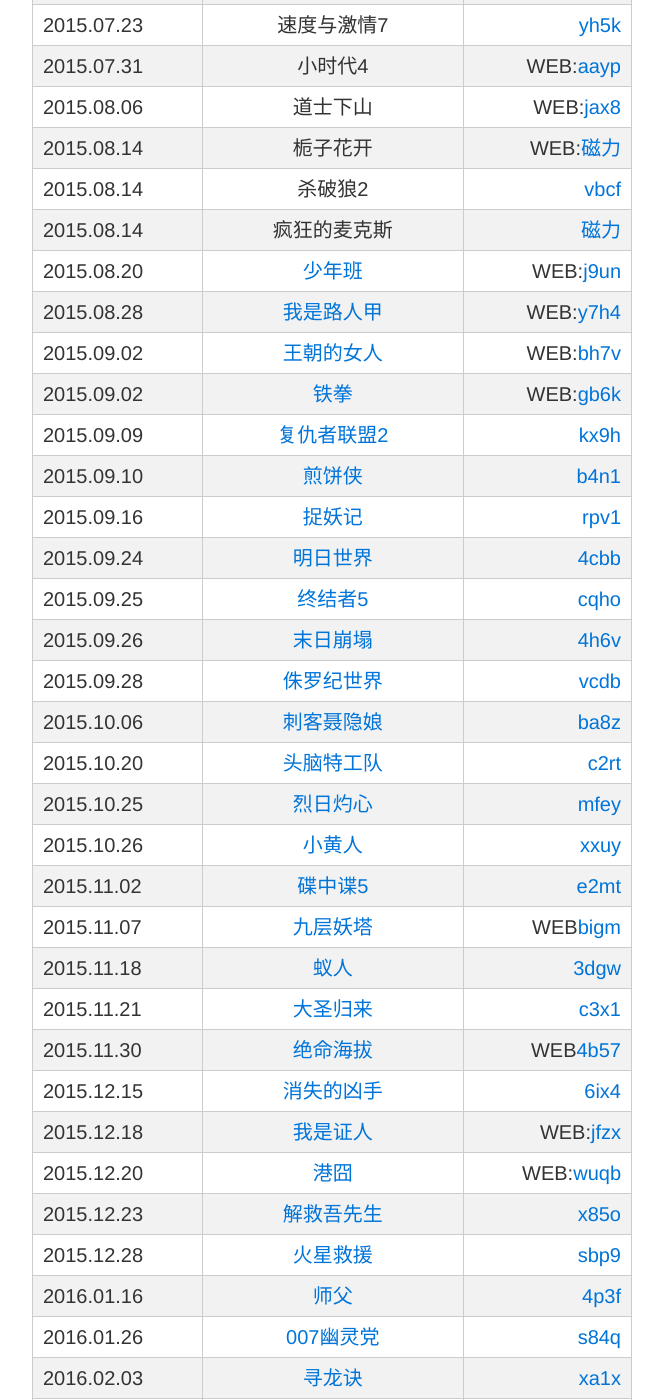
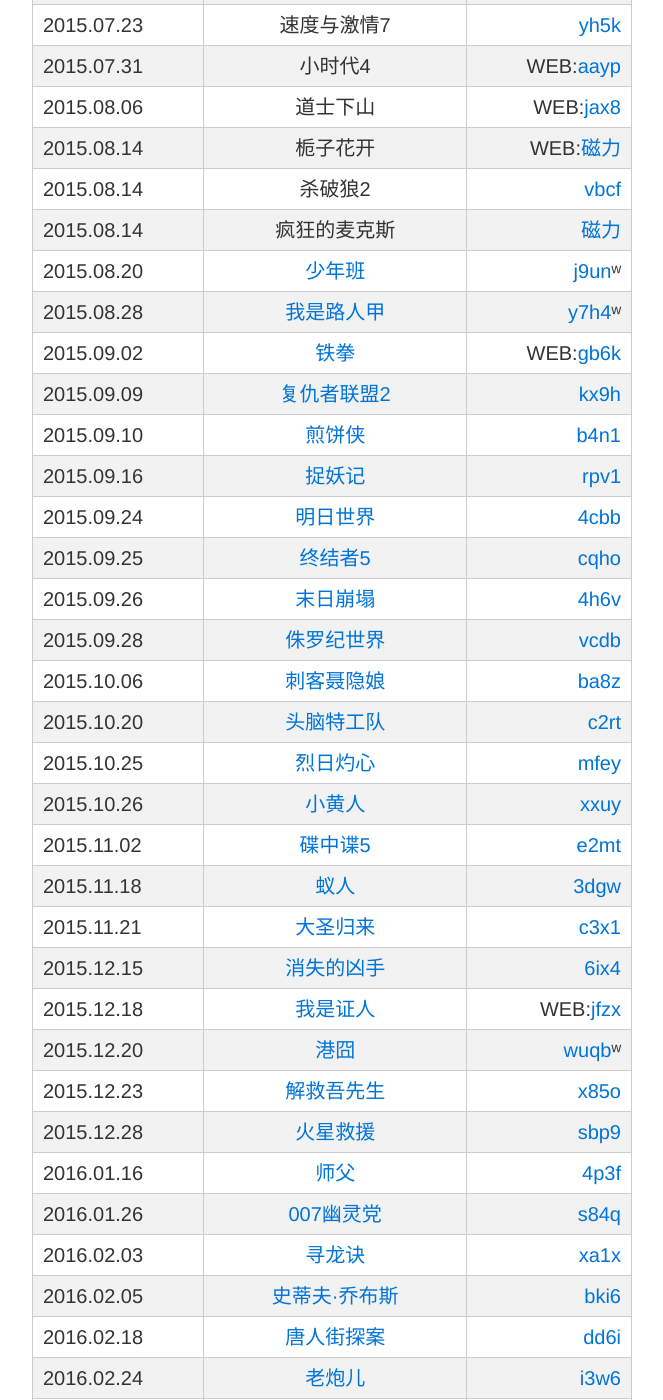
Before and after one commit to creeveliu/moviex.github.io, a Jekyll site: the page built from index.md, in a window 1280 px wide and 1400 px high, scrolled down 1579 px. Shown: the whole window, without its empty margins (308-971 px from the left). Built offline with Jekyll 4.4.1, drawn with Linux system fonts in a browser that asks for light colours; comment, search, counter and statistics services are not loaded.

Commit message:
Update index.md

```diff
--- a/index.md
+++ b/index.md
@@ -47,9 +47,8 @@
 | 2015.08.14      | 栀子花开 | WEB:[磁力](magnet:?xt=urn:btih:3A8C40DB47B9A928A6CC160C68E85709578671BA) |
 | 2015.08.14      | 杀破狼2 |[vbcf](http://pan.baidu.com/s/1hqCmv9E)|
 | 2015.08.14      | 疯狂的麦克斯  |[磁力](magnet:?xt=urn:btih:ac4c728505e107f1d5401fa57163b6d2a5ae9279&dn=Mad.Max.Fury.Road.2015.1080p.BluRay.x264.DTS-WiKi&xl=14561825500)|
-| 2015.08.20      | [少年班](http://movie.douban.com/subject/26219652/) | WEB:[j9un](http://pan.baidu.com/s/1mgIiL0c)|
-| 2015.08.28      | [我是路人甲](http://movie.douban.com/subject/25746375/) | WEB:[y7h4](http://pan.baidu.com/s/1o626HPg)|
-| 2015.09.02      | [王朝的女人](http://movie.douban.com/subject/5993138/) | WEB:[bh7v](http://pan.baidu.com/s/1i35yIBb)|
+| 2015.08.20      | [少年班](http://movie.douban.com/subject/26219652/) | [j9un](http://pan.baidu.com/s/1mgIiL0c)ʷ|
+| 2015.08.28      | [我是路人甲](http://movie.douban.com/subject/25746375/) | [y7h4](http://pan.baidu.com/s/1o626HPg)ʷ|
 | 2015.09.02      | [铁拳](http://movie.douban.com/subject/5446197/) | WEB:[gb6k](http://pan.baidu.com/s/1mg3W9iK)|
 | 2015.09.09      | [复仇者联盟2](http://movie.douban.com/subject/10741834/)  |   [kx9h](http://pan.baidu.com/s/1sjmlNWD)|
 | 2015.09.10      | [煎饼侠](http://movie.douban.com/subject/25895276/) | [b4n1](http://pan.baidu.com/s/1eQ11EHs) |
@@ -63,13 +62,11 @@
 | 2015.10.25      | [烈日灼心](http://movie.douban.com/subject/24719063/)     | [mfey](http://pan.baidu.com/s/1eCfMY)|
 | 2015.10.26      | [小黄人](http://movie.douban.com/subject/11624706/)      |[xxuy](http://pan.baidu.com/s/1kTNaXmv) |
 | 2015.11.02      | [碟中谍5](http://movie.douban.com/subject/10727641)      |[e2mt](http://pan.baidu.com/s/1eQkAkIu) |
-| 2015.11.07      | [九层妖塔](http://movie.douban.com/subject/24827406/) | WEB[bigm](http://pan.baidu.com/s/1eQ2RxKY) |
 | 2015.11.18      | [蚁人](http://movie.douban.com/subject/1866473/)      |[3dgw](http://pan.baidu.com/s/1bnulb5d ) |
 | 2015.11.21      | [大圣归来](http://movie.douban.com/subject/26277313/) | [c3x1](http://pan.baidu.com/s/1o6CfHUi) |
-| 2015.11.30      | [绝命海拔](http://movie.douban.com/subject/22265299/)      | WEB[4b57](http://pan.baidu.com/s/1pJW3bQz)  |
 | 2015.12.15      | [消失的凶手](https://movie.douban.com/subject/25778483/)      | [6ix4](http://pan.baidu.com/s/1kUaEDnT)  |
 | 2015.12.18      | [我是证人](http://movie.douban.com/subject/26313973/)      | WEB:[jfzx](http://pan.baidu.com/s/1sk16S4P)|
-| 2015.12.20      | [港囧](http://movie.douban.com/subject/25710912/)      | WEB:[wuqb](http://pan.baidu.com/s/1o7uRAo6)|
+| 2015.12.20      | [港囧](http://movie.douban.com/subject/25710912/)      | [wuqb](http://pan.baidu.com/s/1o7uRAo6)ʷ|
 | 2015.12.23      | [解救吾先生](http://movie.douban.com/subject/25798448/)      | [x85o](http://pan.baidu.com/s/1dEpf7iD) |
 | 2015.12.28      | [火星救援](http://movie.douban.com/subject/25864085)      | [sbp9](http://pan.baidu.com/s/1qXyTPyG)|
 | 2016.01.16      | [师父](http://movie.douban.com/subject/25919910/)      | [4p3f](http://pan.baidu.com/s/1i3Ob4Fz)|
```
